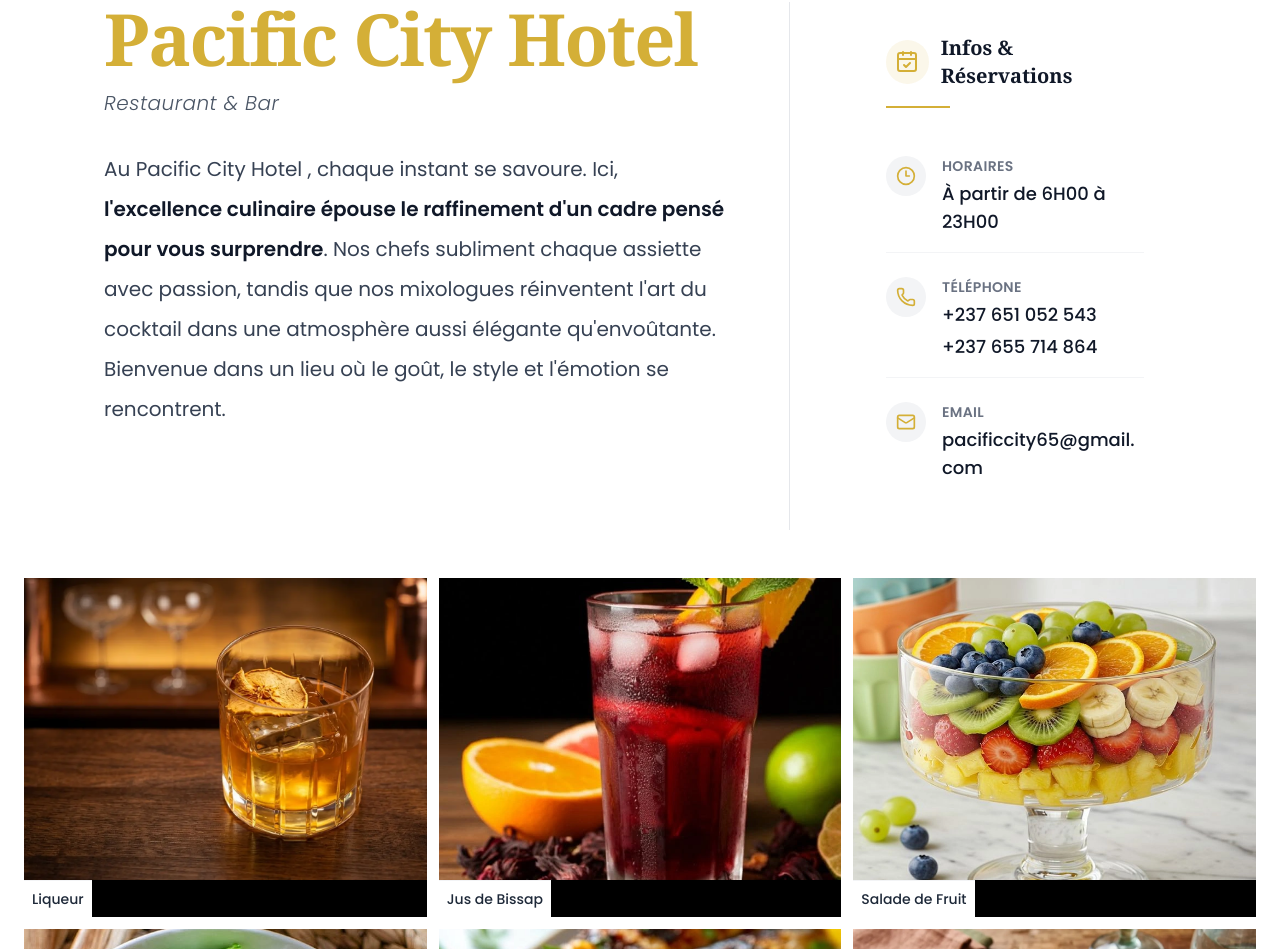
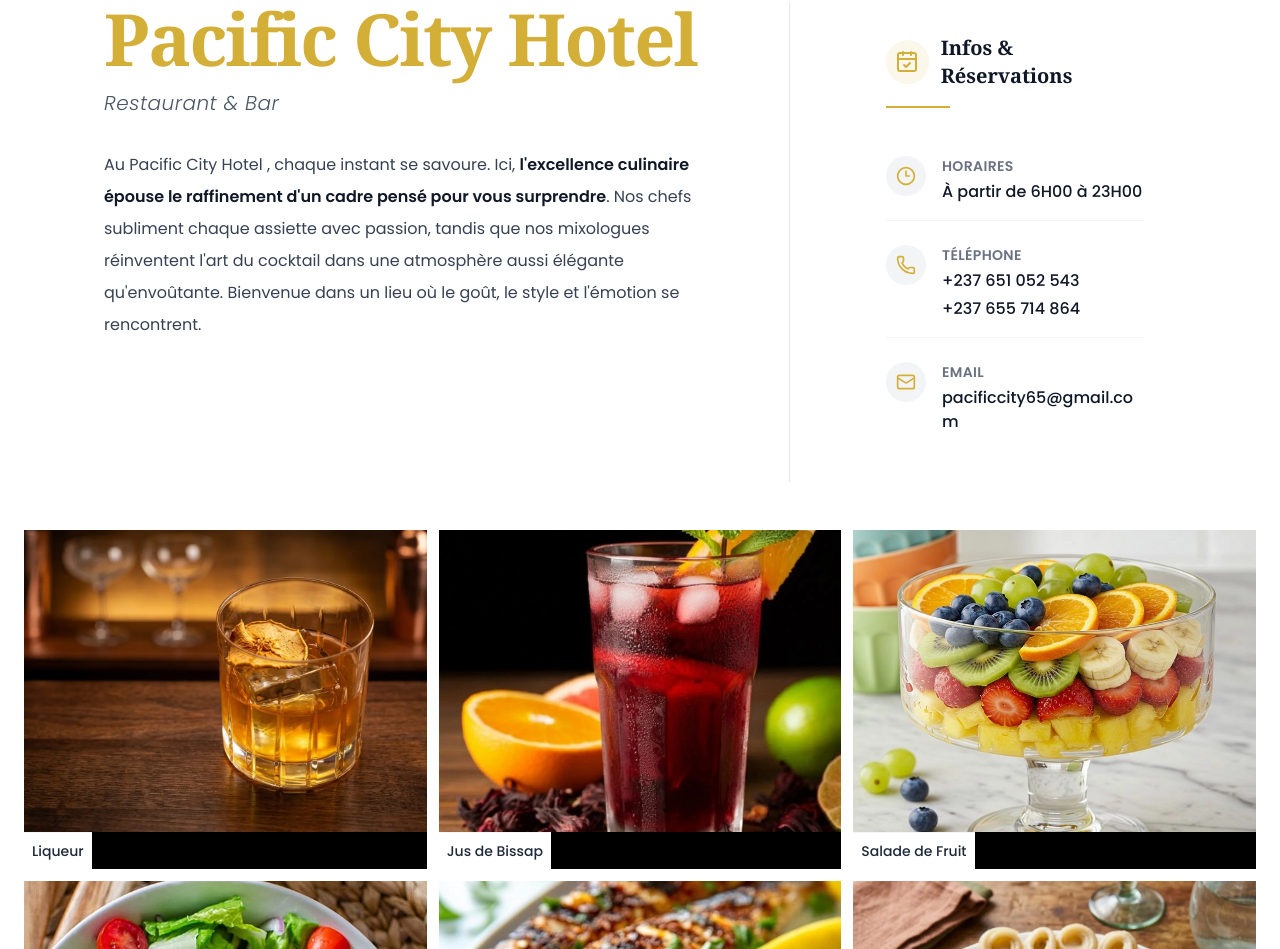
Before and after one commit to biloa2005/pacific-city-hotel, a Next.js app: page /restaurant in a window 1280 px wide. Shown: the part 846-1795 px from the top of the page. Built offline with nearby package versions, Linux system fonts and the light colour scheme; a web font is replaced by a local one.

Commit message:
ajout d'une images dans la gallery et  aggrandissement de la taille de la gallery

```diff
--- a/components/Restautant/RestaurantDescription.tsx
+++ b/components/Restautant/RestaurantDescription.tsx
@@ -27,7 +27,7 @@ export default function PacificDescription() {
   </span>
 </h1>
 
-<p className="text-base md:text-xl leading-loose text-gray-700 max-w-2xl mx-auto lg:mx-0">
+<p className="text-base md:text-base leading-loose text-gray-700 max-w-2xl mx-auto lg:mx-0">
   Au{' '}
 
     Pacific City Hotel
@@ -84,7 +84,7 @@ export default function PacificDescription() {
                     Horaires
                   </p>
 
-                  <p className="mt-1 text-sm md:text-lg md:text-lg font-medium text-gray-900">
+                  <p className="mt-1 text-base font-medium text-gray-900">
                     À partir de 6H00 à 23H00
                   </p>
                 </div>
@@ -107,14 +107,14 @@ export default function PacificDescription() {
                   <div className="mt-1 flex flex-col gap-1">
                     <a
                       href="tel:+237651052543"
-                      className="text-sm md:text-lg font-medium text-gray-900 hover:text-[#D4AF37] transition-colors"
+                      className="text-base font-medium text-gray-900 hover:text-[#D4AF37] transition-colors"
                     >
                       +237 651 052 543
                     </a>
 
                     <a
                       href="tel:+237655714864"
-                      className="text-sm md:text-lg font-medium text-gray-900 hover:text-[#D4AF37] transition-colors"
+                      className="text-base font-medium text-gray-900 hover:text-[#D4AF37] transition-colors"
                     >
                       +237 655 714 864
                     </a>
@@ -138,7 +138,7 @@ export default function PacificDescription() {
 
                   <a
                     href="mailto:pacificcity65@gmail.com"
-                    className="mt-1 block text-sm  md:text-lg font-medium text-gray-900 hover:text-[#D4AF37] transition-colors break-all"
+                    className="mt-1 block text-base font-medium text-gray-900 hover:text-[#D4AF37] transition-colors break-all"
                   >
                     pacificcity65@gmail.com
                   </a>
--- a/components/Restautant/RestaurantGrid.tsx
+++ b/components/Restautant/RestaurantGrid.tsx
@@ -16,6 +16,7 @@ const items: RestaurantItem[] = [
   { id: '4', title: 'Salade', fileName: 'salade.webp' },
   { id: '5', title: 'Poisson Braisé', fileName: 'poisson braisse.webp' },
   { id: '6', title: 'Ndolè', fileName: 'ndolet.webp' },
+
 ];
 
 export default function RestaurantGrid() {
--- a/components/gallerie/GallerieGrid.tsx
+++ b/components/gallerie/GallerieGrid.tsx
@@ -15,9 +15,11 @@ const items: RestaurantItem[] = [
   { id: '3', title: 'Espace privée Restaurant', fileName: 'reception prive.webp' },
   { id: '4', title: 'Salle de conference', fileName: 'salle de conference.webp' },
   { id: '5', title: 'Espace detentes interieur', fileName: 'repos.webp' },
-  { id: '6', title: 'Balansoir', fileName: 'balansoire.webp' },
-  { id: '7', title: 'Entrer principale', fileName: 'hero.webp' },
-  { id: '8', title: 'Reception', fileName: 'porte ancienne.webp' },
+  { id: '6', title: 'Balançoire', fileName: 'balansoire.webp' },
+  { id: '7', title: 'Accès principal', fileName: 'hero.webp' },
+  { id: '8', title: 'Porte de la réception', fileName: 'porte ancienne.webp' },
+   { id: '9', title: 'chambre standart', fileName: 'chambre1.webp' },
+
 ];
 
 export default function RestaurantGrid() {
@@ -64,9 +66,9 @@ export default function RestaurantGrid() {
   }, []);
 
   return (
-    <section ref={sectionRef} className="max-w-5xl mx-auto p-2 sm:p-4 overflow-hidden">
+    <section ref={sectionRef} className="w-full mx- p-2 sm:p-4 overflow-hidden">
       {/* Grille responsive avec réduction sur grand écran */}
-      <div className="grid grid-cols-3 sm:grid-cols-3 lg:grid-cols-3 xl:grid-cols-3 gap-1.5 sm:gap-2 lg:gap-3 max-w-4xl mx-auto">
+      <div className="grid grid-cols-3 sm:grid-cols-3 lg:grid-cols-3 xl:grid-cols-3 gap-1.5 sm:gap-2 lg:gap-3  w-full mx-auto">
         {items.map((item, index) => {
           // Déterminer la direction d'entrée (gauche ou droite)
           const isLeft = index % 2 === 0;
--- a/components/gallerie/GallerieSlide.tsx
+++ b/components/gallerie/GallerieSlide.tsx
@@ -10,9 +10,9 @@ import 'swiper/css/navigation';
 import 'swiper/css/pagination';
 
 const ROOM_IMAGES = [
+  '/chambre/c1.webp',
+  'hero.webp',
   '/chambre/s2.webp',
-  'hero.webp',
-  '/chambre/c1.webp',
   '/chambre/c2.webp',
   '/chambre/s3.webp',
 ];
```
Also changed, not shown: public/gallerie/chambre1.webp (added).
